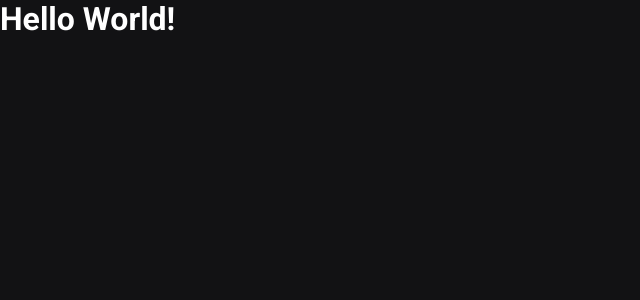
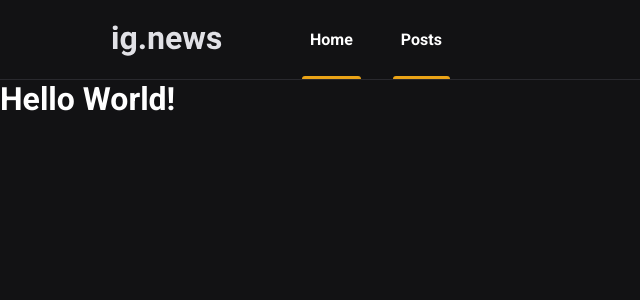
Before and after one commit to RicardoMejolaro/ignews, a Next.js app: page / in a window 1280 px wide. Shown: the top 300 px of the page, without its empty margins (0-640 px from the left). Built offline with nearby package versions, Linux system fonts and the light colour scheme.

Commit message:
component header created

```diff
--- /dev/null
+++ b/src/components/Header/index.tsx
@@ -0,0 +1,15 @@
+import styles from './styles.module.scss';
+
+export function Header() {
+    return (
+        <header className={styles.headerContainer}>
+            <div className={styles.headerContent}>
+                <img src="/images/logo.svg" alt="ig.news" />
+                <nav>
+                    <a className={styles.active} href="">Home</a>
+                    <a className={styles.active} href="">Posts</a>
+                </nav>
+            </div>
+        </header>
+    );
+}
--- /dev/null
+++ b/src/components/Header/styles.module.scss
@@ -0,0 +1,54 @@
+.headerContainer {
+    height: 5rem;
+    border-bottom: 1px solid var(--gray-800);
+}
+
+.headerContent {
+    max-width: 1120px;
+    height: 5rem;
+    margin: 0 auto;
+    padding: 0 2rem;
+
+    display: flex;
+    align-items: center;
+
+    nav {
+        margin-left: 5rem;
+        height: 5rem;
+
+        a {
+            display: inline-block;
+            position: relative;
+            padding: 0 0.5rem;
+            height: 5rem;
+            line-height: 5rem;
+            color: var(--gray-300);
+
+            transition: all 0.2s;
+
+            &+a {
+                margin-left: 2rem;
+            }
+
+            &:hover {
+                color: var(--white);
+            }
+
+            &.active {
+                color: var(--white);
+                font-weight: bold;
+            }
+
+            &.active::after {
+                content: '';
+                height: 3px;
+                border-radius: 3px 3px 0 0;
+                width: 100%;
+                position: absolute;
+                bottom: 1px;
+                left: 0;
+                background-color: var(--yellow-500);
+            }
+        }
+    }
+}
--- a/src/pages/_app.tsx
+++ b/src/pages/_app.tsx
@@ -1,7 +1,13 @@
 import type { AppProps } from 'next/app';
+import { Header } from '../components/Header';
 
 import '../styles/global.scss';
 
 export default function App({ Component, pageProps }: AppProps) {
-  return <Component {...pageProps} />
+  return (
+    <>
+      <Header />
+      <Component {...pageProps} />
+    </>
+  )
 }
--- a/src/pages/_document.tsx
+++ b/src/pages/_document.tsx
@@ -8,6 +8,8 @@ export default class MyDocument extends Document {
                     <link rel="preconnect" href="https://fonts.googleapis.com" />
                     <link rel="preconnect" href="https://fonts.gstatic.com" />
                     <link href="https://fonts.googleapis.com/css2?family=Roboto:wght@400;700;900&display=swap" rel="stylesheet" />
+
+                    <link rel="shortcut icon" href="/favicon.png" type="image/png" />
                 </Head>
                 <body>
                     <Main />
--- a/src/styles/global.scss
+++ b/src/styles/global.scss
@@ -9,6 +9,7 @@
 
     --gray-100: #e1e1e6;
     --gray-300: #a8a8b3;
+    --gray-800: #29292e;
     --gray-900: #121214;
 
     --cyan-500: #61dafb;
```
